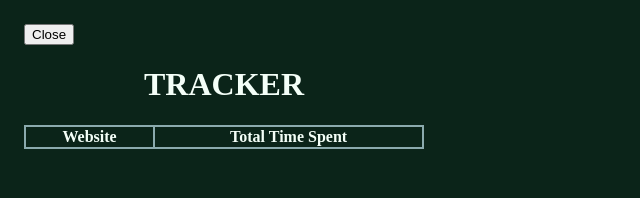
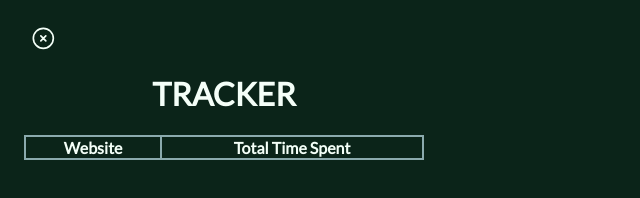
Before and after one commit to ThisIsTheCarm1ne/Tracker, a browser extension: page view/index.html in a window 1280 px wide. Shown: the whole page, without its empty margins (0-640 px from the left). Drawn offline with Linux system fonts and the light colour scheme.

Commit message:
Uploaded to firefox. Awaiting review

```diff
--- a/view/css/style.css
+++ b/view/css/style.css
@@ -5,6 +5,9 @@ html, body {
 }
 body {
   padding: 2vh;
+  font-family: "Lato", sans-serif;
+  font-weight: 400;
+  font-style: normal;
 }
 h1 {
   text-transform: uppercase;
@@ -18,3 +21,18 @@ table, tr, th, td {
   border: 2px solid #8BAAAD;
   text-align: center;
 }
+#closeButton {
+  display: flex;
+  justify-content: center;
+  align-items: center;
+  background: 0;
+  border: 0;
+  color: inherit;
+}
+#closeButton:hover {
+  color: #bebfc1;
+}
+#closeButton > svg{
+  width: 2em;
+  height: auto;
+}
--- a/view/index.html
+++ b/view/index.html
@@ -5,9 +5,16 @@
     <meta charset="UTF-8">
     <meta name="viewport" content="width=device-width, initial-scale=1">
     <link href="css/style.css" rel="stylesheet">
+    <link rel="preconnect" href="https://fonts.googleapis.com">
+    <link rel="preconnect" href="https://fonts.gstatic.com" crossorigin>
+    <link href="https://fonts.googleapis.com/css2?family=Lato&display=swap" rel="stylesheet">
   </head>
   <body>
-    <button id="closeButton">Close</button>
+    <button id="closeButton">
+      <svg xmlns="http://www.w3.org/2000/svg" fill="none" viewBox="0 0 24 24" stroke-width="1.5" stroke="currentColor" class="size-6">
+        <path stroke-linecap="round" stroke-linejoin="round" d="m9.75 9.75 4.5 4.5m0-4.5-4.5 4.5M21 12a9 9 0 1 1-18 0 9 9 0 0 1 18 0Z" />
+      </svg>
+    </button>
     <h1>tracker</h1>
     <table id="statsTable">
       <thead>
```
Also changed, not shown: icons/tracker-128.png (added), manifest.json.
